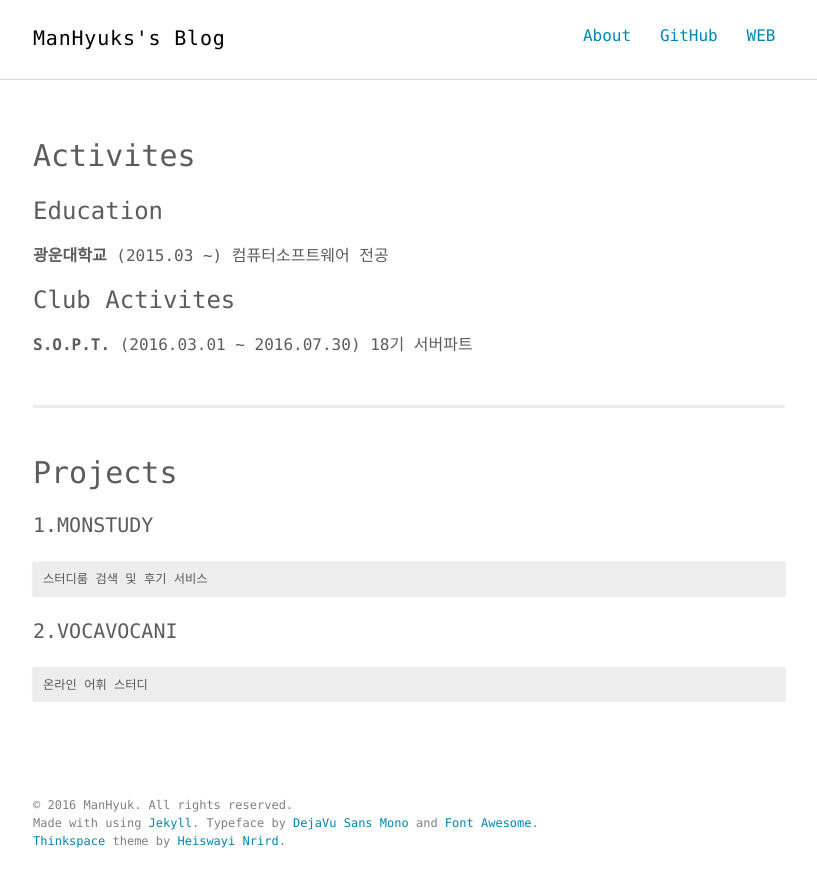
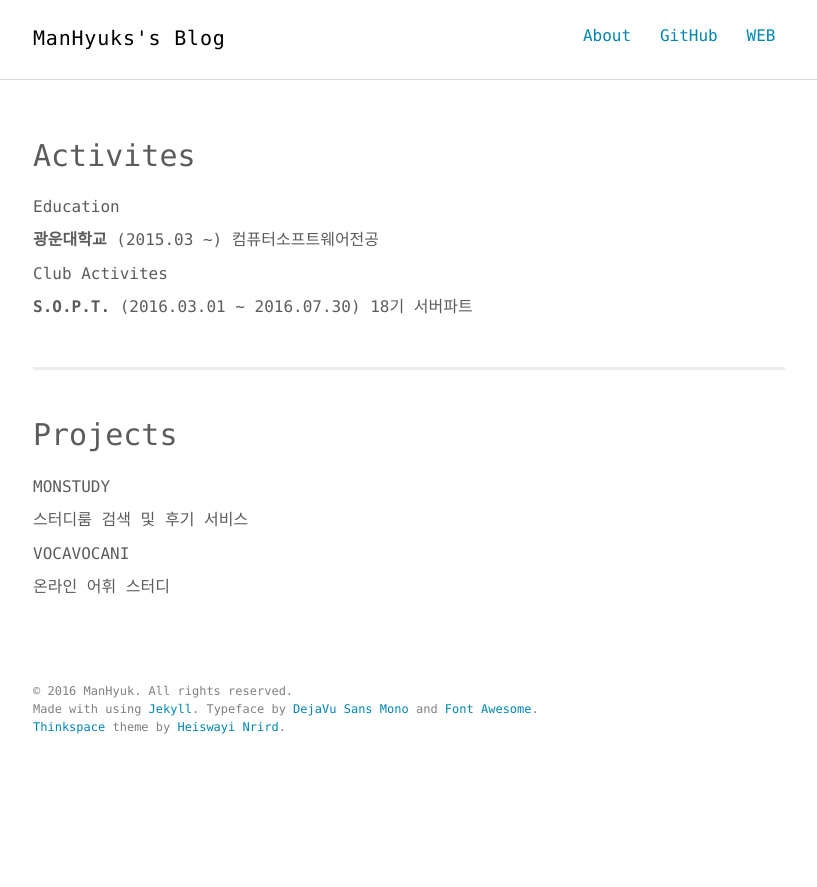
Before and after one commit to ManHyuk/ManHyuk.github.io, a Jekyll site: the page built from about.md, in a window 1280 px wide. Shown: the top 887 px of the page, without its empty margins (231-1048 px from the left). Built offline with Jekyll 4.4.1, drawn with Linux system fonts in a browser that asks for light colours.

Commit message:
edit about.md

```diff
--- a/about.md
+++ b/about.md
@@ -6,12 +6,12 @@ permalink: /about/
 
 # Activites
 
-### Education
+##### Education
 
 **광운대학교** (2015.03 ~)
-컴퓨터소프트웨어 전공
+컴퓨터소프트웨어전공
 
-### Club Activites
+##### Club Activites
 
 **S.O.P.T.** (2016.03.01 ~ 2016.07.30)
 18기 서버파트
@@ -20,9 +20,9 @@ permalink: /about/
 
 # Projects
 
-#### 1.MONSTUDY
-    스터디룸 검색 및 후기 서비스
+##### MONSTUDY
+스터디룸 검색 및 후기 서비스
 
 
-#### 2.VOCAVOCANI
-    온라인 어휘 스터디
+##### VOCAVOCANI
+온라인 어휘 스터디
```
